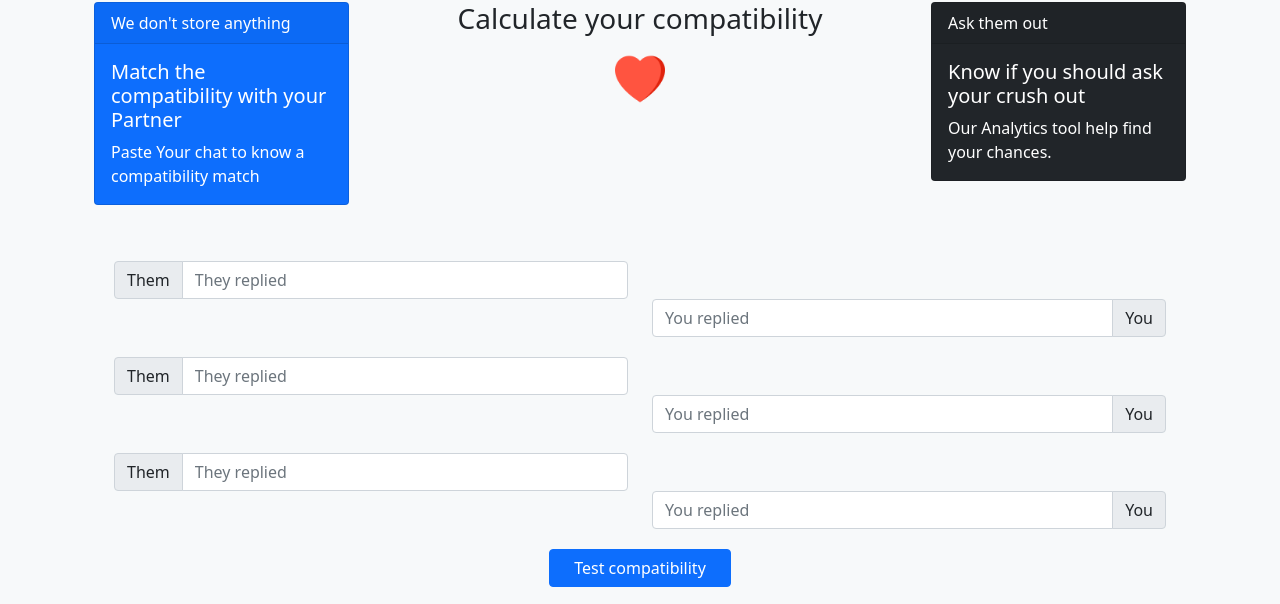
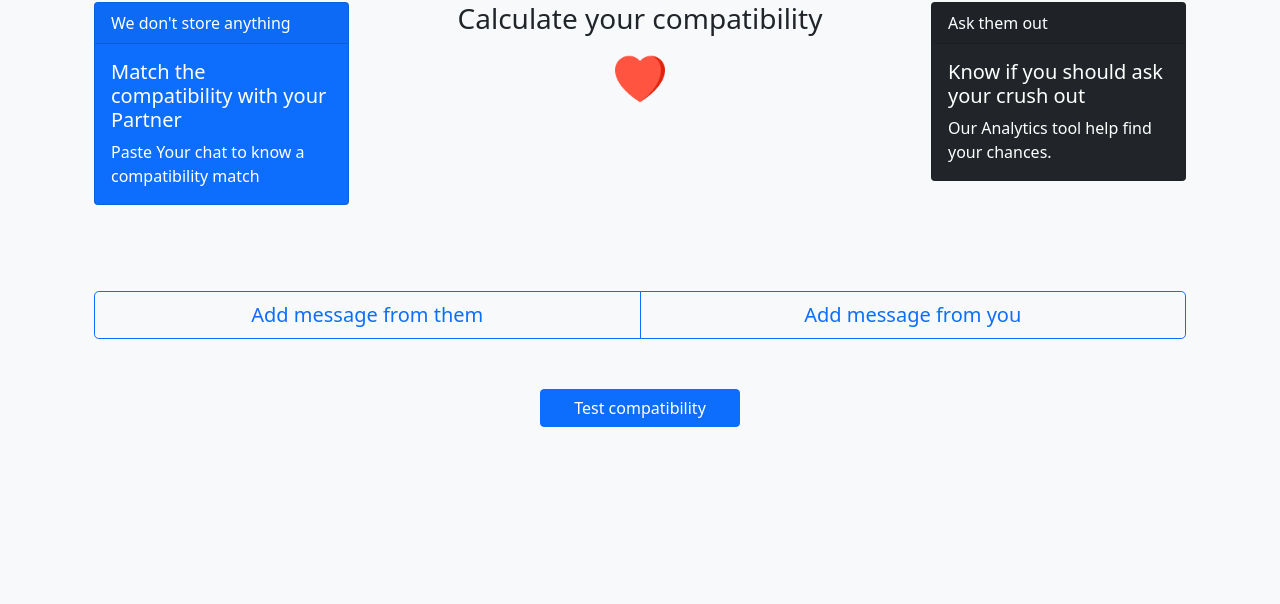
Before and after one commit to yashbansal24/chat_match, a Flask app: page / in a window 1280 px wide. Shown: the part 196-800 px from the top of the page. Run offline with Flask 2, Linux system fonts and the light colour scheme; parts of the project's set-up code (start-up, migrations or seed data) failed here and were passed over.

Commit message:
add giphy support and change input format

```diff
--- a/app/static/styles.css
+++ b/app/static/styles.css
@@ -26,6 +26,7 @@
 .input-rows {
     padding-left: 20px;
     padding-right: 20px;
+    margin-bottom: 0;
 }
 
 body {
@@ -42,3 +43,29 @@ body {
     margin-bottom: 10px;
     margin-top:10px;
 }
+
+.add-chat-btn {
+    width: 100%;
+}
+
+#submit-btn {
+    margin-top: 20px;
+    margin-bottom: 100px;
+}
+
+.submit-div {
+    width: 200px;
+}
+
+@media only screen and (min-width: 992px) {
+    .small-screen-percentage {
+        display: none;
+    }
+}
+
+@media only screen and (max-width: 992px) {
+    .large-screen-percentage {
+        display: none;
+    }
+
+}
--- a/app/templates/home.html
+++ b/app/templates/home.html
@@ -53,7 +53,7 @@
                                 </div>
                             </div>
                         </div>
-                        <div class="col-sm-6 percentage-col">
+                        <div class="col-sm-6 percentage-col large-screen-percentage">
                             <h3> Calculate your compatibility </h3>
                             <img class="heart-img" src="{{ url_for('static', filename='heart.png')}}"/>
                             <h1 id="percentage-value"></h1>
@@ -68,83 +68,112 @@
                             </div>
                         </div>
                     </div>
+                    <div class=" percentage-col small-screen-percentage">
+                        <h3> Calculate your compatibility </h3>
+                        <img class="heart-img" src="{{ url_for('static', filename='heart.png')}}"/>
+                        <h1 id="percentage-value"></h1>
+                    </div>
+                    <div class="row" style="width: 300px; margin: 0 auto;margin-bottom: 30px;">
+                        <img id="meme-img" src=""/>
+                    </div>
                     <div class="row">
-                        <div class="col-md-12">
-                            <div id="loaded-bar" class="progress" style="height: 30px;display: none;width: 50%;margin: 0 auto;">
-                            </div>
-                            <div id="loading-bar" class="progress" style="height: 30px;display: none; width: 50%; margin: 0 auto;">
-                                <div class="progress-bar progress-bar-striped progress-bar-animated" role="progressbar" aria-valuenow="100" aria-valuemin="0" aria-valuemax="100" style="width: 100%"></div>
+                                <div id="spinner"class="spinner-grow text-dark" role="status" style="margin: 0 auto; display: none;">
+                                    <span class="visually-hidden">Loading...</span>
                                 </div>
                     </div>
+                        <div class="btn-group btn-group-lg" style="width: 100%; margin-bottom: 30px">
+                            <button id="add-them" type="button" class="add-chat-btn btn btn-outline-primary btn-lg">Add message from them</button>
+                            <button id="add-you" type="button" class="add-chat-btn btn btn-outline-primary btn-lg">Add message from you</button>
                         </div>
-                        <div class="row input-rows">
-                            <div class="col-sm-6 input-group chat-area">
-                                <span class="input-group-text" id="them-1">Them</span>
-                                <input id="them-reply-1" type="text" class="form-control" placeholder="They replied" aria-label="Reply" aria-describedby="them-1">
+                        <script>
+                            document.getElementById("add-them").addEventListener("click", function() {
+                                var n_them = document.getElementsByClassName('them-row').length;
+                                var newElement = document.createElement('div');
+                                newElement.innerHTML = `<div class="row input-rows them-row">
+                                                <div class="col-sm-12 input-group chat-area">
+                                                    <span class="input-group-text" id="them-${n_them}">Them</span>
+                                                    <input id="them-reply-${n_them}" type="text" class="form-control" placeholder="They replied" aria-label="Reply" aria-describedby="them-${n_them}">
                                                 </div>
                                                 <div class="col-sm-6">
                                                 </div>
+                                            </div>`;
+                                document.getElementById('chats').appendChild(newElement);
+                            })
+                            document.getElementById("add-you").addEventListener("click", function() {
+                                var n_you = document.getElementsByClassName('you-row').length;
+                                var newElement = document.createElement('div');
+
+                                newElement.innerHTML = `<div class="row input-rows you-row">
                                                 <div class="col-sm-6">
                                                 </div>
                                                 <div class="col-sm-6 input-group chat-area">
-                                <input id="you-reply-1" type="text" class="form-control" placeholder="You replied" aria-label="Your Reply" aria-describedby="you-1">
-                                <span class="input-group-text" id="you-1">You</span>
+                                                    <input id="you-reply-${n_you}" type="text" class="form-control" placeholder="You replied" aria-label="Your Reply" aria-describedby="you-${n_you}">
+                                                    <span class="input-group-text" id="you-${n_you}">You</span>
                                                 </div>
-                        </div>
-                        <div class="row input-rows">
-                            <div class="col-sm-6 input-group chat-area">
-                                <span class="input-group-text" id="them-2">Them</span>
-                                <input id="them-reply-2" type="text" class="form-control" placeholder="They replied" aria-label="Reply" aria-describedby="them-2">
-                            </div>
-                            <div class="col-sm-6">
-                            </div>
-                            <div class="col-sm-6">
-                            </div>
-                            <div class="col-sm-6 input-group chat-area">
-                                <input id="you-reply-2" type="text" class="form-control" placeholder="You replied" aria-label="Your Reply" aria-describedby="you-2">
-                                <span class="input-group-text" id="you-2">You</span>
-                            </div>
-                        </div>
-                        <div class="row input-rows">
-                            <div class="col-sm-6 input-group chat-area">
-                                <span class="input-group-text" id="them-2">Them</span>
-                                <input id="them-reply-3" type="text" class="form-control" placeholder="They replied" aria-label="Reply" aria-describedby="them-2">
-                            </div>
-                            <div class="col-sm-6">
-                            </div>
-                            <div class="col-sm-6">
-                            </div>
-                            <div class="col-sm-6 input-group chat-area">
-                                <input id="you-reply-3" type="text" class="form-control" placeholder="You replied" aria-label="Your Reply" aria-describedby="you-3">
-                                <span class="input-group-text" id="you-3">You</span>
-                            </div>
-                        </div>
-                        <div class="d-grid gap-2 col-2 mx-auto">
+                                            </div>`;
+                                document.getElementById('chats').appendChild(newElement);
+                            })
+                        </script>
+                        <div id="chats"></div>
+                        <div class="submit-div d-grid gap-2 col-2 mx-auto">
                             <button id="submit-btn" class="btn btn-primary" type="button">Test compatibility</button>
                         </div>
                         <script>
                             document.getElementById('submit-btn').addEventListener("click", function(e) {
-                                $('#loaded-bar').hide();
-                                $('#loading-bar').show();
+                                $('#spinner').show();
 
-                                var chats = [
-                                    $('#them-reply-1').val(),
-                                    $('#them-reply-2').val(),
-                                    $('#them-reply-3').val(),
-                                    $('#you-reply-1').val(),
-                                    $('#you-reply-2').val(),
-                                    $('#you-reply-3').val(),
-                                ];
-                                console.log(chats);
+                                var chats = [];
+                                var n_them = document.getElementsByClassName('them-row').length;
+                                var n_you = document.getElementsByClassName('you-row').length;
+                                for (var i = 0; i < n_them; i++) {
+                                    chats.push($(`#them-reply-${i}`).val());
+                                }
+                                for (var i = 0; i < n_you; i++) {
+                                    chats.push($(`#you-reply-${i}`).val());
+                                }
+
+                                function generateGif() {
+                                    function searchGiphy(searchQuery) {
+                                    var url =
+                                    "https://api.giphy.com/v1/gifs/search?api_key=Yrmn1YFaIbwuVBaE5T9dlGtdaPqlMOyE&limit=1&offset=0&rating=g&lang=en&q="
+                                    + searchQuery;
+
+                                    // AJAX Request
+
+                                    var GiphyAJAXCall = new XMLHttpRequest();
+                                    GiphyAJAXCall.open("GET", url);
+                                    GiphyAJAXCall.send();
+
+                                    GiphyAJAXCall.addEventListener("load", function (data) {
+                                        var actualData = JSON.parse(data.target.response);
+                                        var imgUrl = actualData.data[0].images.original.url;
+                                        document.getElementById('meme-img').src = imgUrl;
+                                    });
+                                    }
+                                    var percentage = document.getElementById('percentage-value').innerHTML;
+                                    percentage = parseInt(percentage.substring(0, percentage.length - 1));
+                                    if (percentage <= 20) {
+                                        searchGiphy(`better+luck+next+time`);
+                                    }  else if (percentage <= 40) {
+                                        searchGiphy(`give+it+a+shot`);
+                                    } else if (percentage <= 60) {
+                                        searchGiphy(`things+are+interesting`);
+                                    } else if (percentage <= 80) {
+                                        searchGiphy(`coffee+or+drinks`);
+                                    } else {
+                                        searchGiphy(`match+made+in+heaven`);
+                                    }
+
+
+                                }
+
                                 $.post(
                                     "/hello", { 'data': JSON.stringify(chats) },
                                     function(data = {}){
-                                        $('#loading-bar').hide();
-                                        $('#loaded-bar').show();
+                                        setTimeout(function() {$('#spinner').hide()} , 500);
                                         var percentage =data.percentage || 0;
-                                        document.getElementById('loaded-bar').innerHTML = `<div class="progress-bar" role="progressbar" style="width: ${percentage}%;" aria-valuenow="${percentage}" aria-valuemin="0" aria-valuemax="100"></div>`
                                         document.getElementById('percentage-value').innerHTML = `${percentage}%`;
-                                        console.log(data);
+                                        generateGif();
                                 }).fail(function(){
                                     console.log("error");
                                 });
```
Lines whose indentation alone changed are shown as unchanged.
